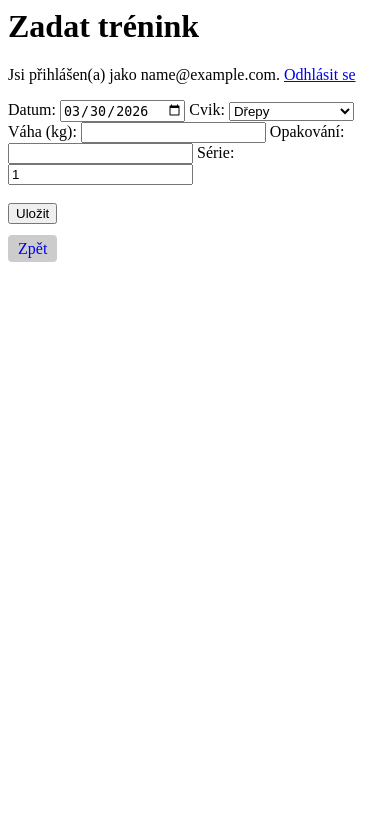
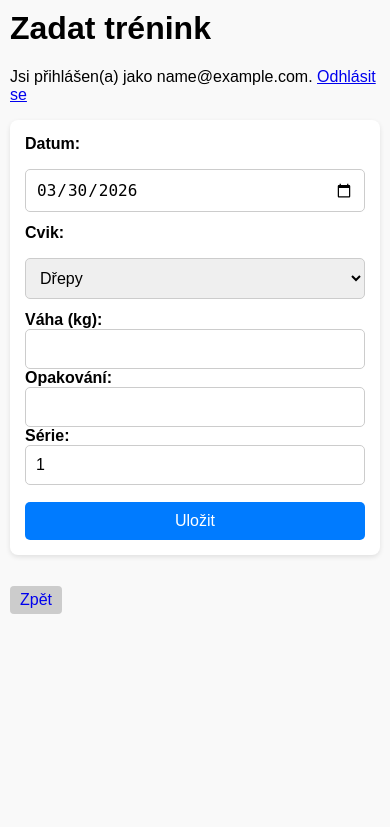
Before and after one commit to Jaruunka/gym_web_app, a Flask app: page /zadat in a window 390 px wide. Shown: the top 827 px of the page. Run offline with Flask 3, Linux system fonts and the light colour scheme; the visitor is signed in with stand-in values (Sample User, id 1); data that the repository does not hold is empty.

Commit message:
Upravený formulář zadávání tréninku – responzivní pro mobil

```diff
--- a/templates/zadat.html
+++ b/templates/zadat.html
@@ -11,6 +11,61 @@
 {% if message %}
 <p style="color:green;">{{ message }}</p>
 {% endif %}
+
+<style>
+    body {
+        font-family: Arial, sans-serif;
+        margin: 10px;
+        background-color: #f9f9f9;
+    }
+
+    form {
+        background-color: #fff;
+        padding: 15px;
+        border-radius: 8px;
+        box-shadow: 0 2px 5px rgba(0,0,0,0.1);
+        display: flex;
+        flex-direction: column;
+        gap: 12px;
+        max-width: 400px;
+        margin: auto;
+    }
+
+    label {
+        font-weight: bold;
+        margin-bottom: 4px;
+    }
+
+    input, select, button {
+        padding: 10px;
+        border-radius: 5px;
+        border: 1px solid #ccc;
+        font-size: 16px;
+        width: 100%;
+        box-sizing: border-box;
+    }
+
+    button {
+        background-color: #007BFF;
+        color: white;
+        border: none;
+        cursor: pointer;
+        margin-top: 5px;
+    }
+
+    button:hover {
+        background-color: #0056b3;
+    }
+
+    .back-link {
+        display: inline-block;
+        margin-top: 15px;
+        padding: 5px 10px;
+        background-color: #ccc;
+        border-radius: 4px;
+        text-decoration: none;
+    }
+</style>
 
 <form method="POST">
     <label for="date">Datum:</label>
@@ -47,14 +102,11 @@
         <input type="number" step="0.1" id="incline" name="incline" min="0">
     </div>
 
-    <br>
     <button type="submit">Uložit</button>
 </form>
 
 <p>
-<a href="/" style="text-decoration:none; padding:5px 10px; background-color:#ccc; border-radius:4px;">
-Zpět
-</a>
+<a href="/" class="back-link">Zpět</a>
 </p>
 
 <script>
```
